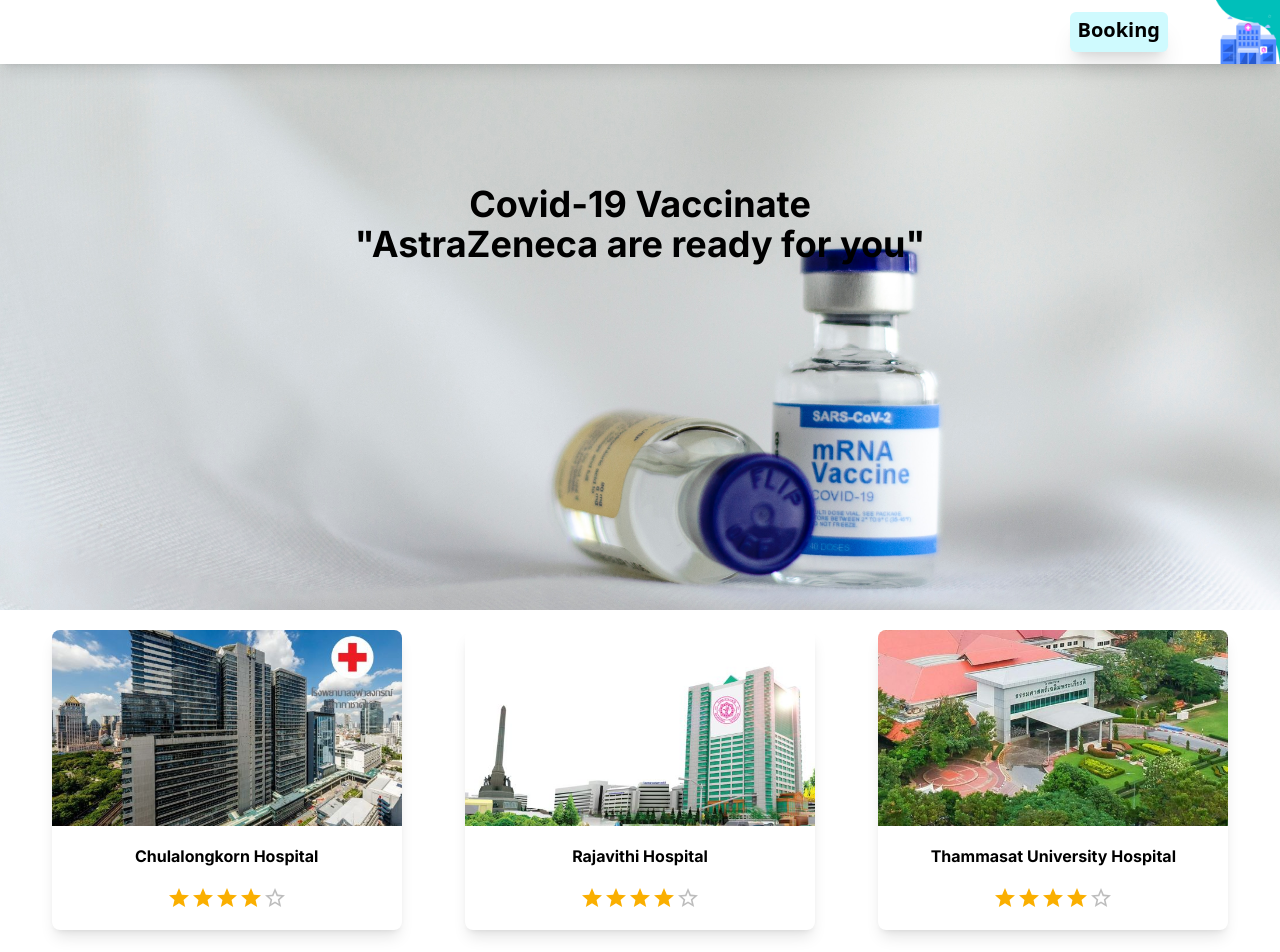
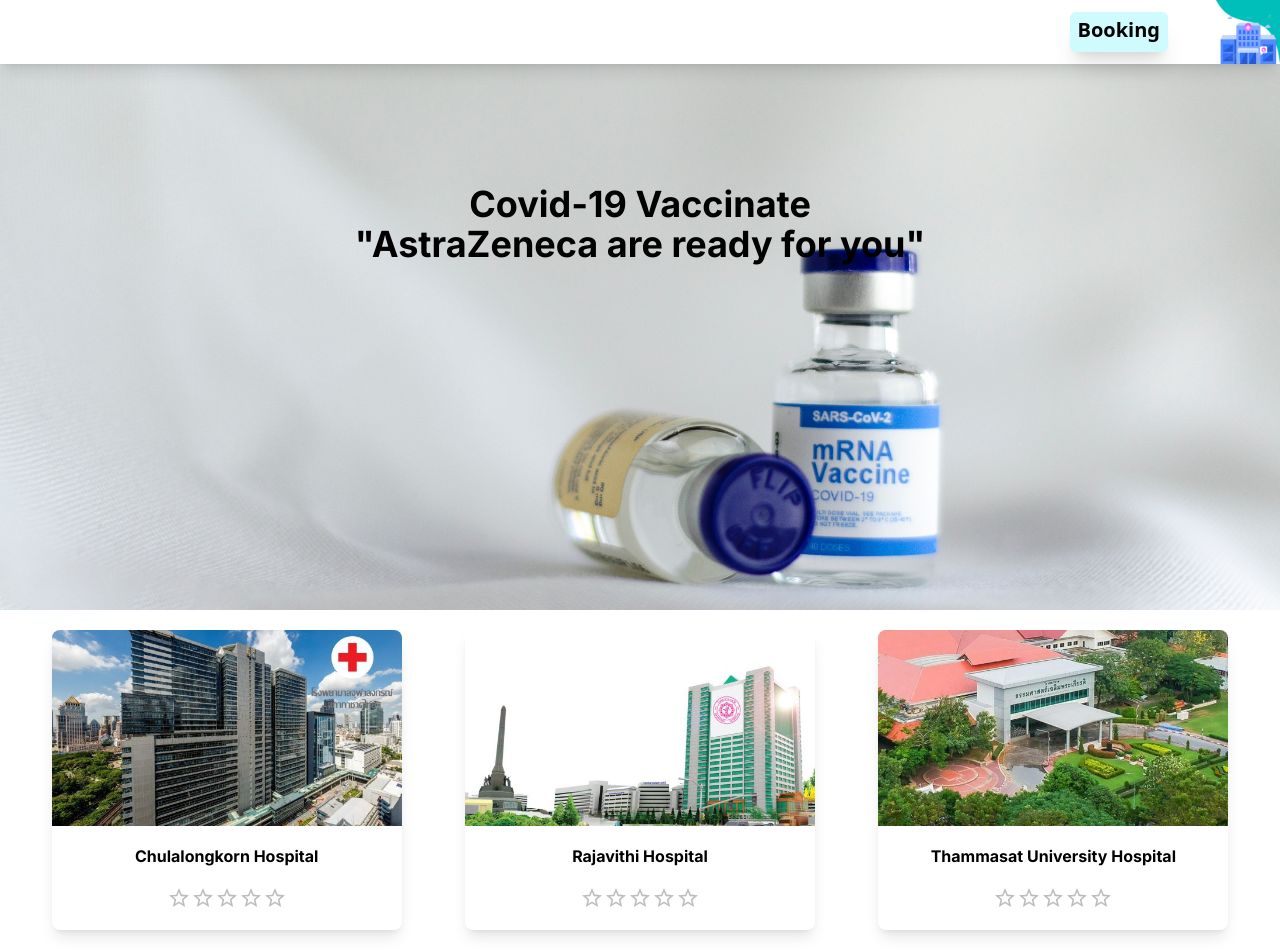
Before and after one commit to ChawinNg/SW_Dev_2_Assignment_3_6431311921, a Next.js app: page / in a window 1280 px wide. Shown: the top 952 px of the page. Built offline with nearby package versions, Linux system fonts and the light colour scheme.

Commit message:
Ass6_Finalllllllllll

```diff
--- a/src/components/cardpanel.tsx
+++ b/src/components/cardpanel.tsx
@@ -2,36 +2,39 @@
 import { type } from "os";
 import VaccineCard from "./vaccinecard";
 import { Reducer, useReducer } from "react";
+import {useState} from 'react';
 
 export default function CardPanel(){
-    const ratingReducer = (ratingList:Map<string,string>, action:{type:string,hosName:string,rating:string})=>{
+    const ratingReducer = (ratingList:Map<string,number>, action:{type:string,hosName:string,rating:number})=>{
         switch(action.type) {
             case 'add': {
                 return new Map(ratingList.set(action.hosName,action.rating))
             }
             case 'remove': {
-                ratingList.delete(action.hosName)
-                return new Map(ratingList)
+                let tmp= new Map(ratingList)
+                tmp.delete(action.hosName)
+                return new Map(tmp)
             }
             default: return ratingList
         }
     }
-    const [ratingList, dispatchRating] = useReducer(ratingReducer, new Map<string,string>())
+    const [ratingList, dispatchRating] = useReducer(ratingReducer, new Map<string,number>())
+    const [rate,changeRate] = useState(0);
+    {console.log(ratingList)}
     return (
         <div>
             <div style={{margin:"20px",display:"flex", flexDirection:"row",alignContent:"space-around",justifyContent:"space-around",flexWrap:"wrap"}}>
-                <VaccineCard name="Chulalongkorn Hospital" imgsrc="/img/chula.jpg"
-                delRating={(hos:string,value:string)=>dispatchRating({type:'remove', hosName:hos,rating:value})}
-                onRating={(hos:string,value:string)=>dispatchRating({type:'add', hosName:hos,rating:value}) }/>
+                <VaccineCard name="Chulalongkorn Hospital" imgsrc="/img/chula.jpg" rate={ratingList.get("Chulalongkorn Hospital") || 0}
+                dispatchRating={dispatchRating}/>
                 <VaccineCard name="Rajavithi Hospital" imgsrc="/img/rajavithi.jpg"
-                delRating={(hos:string,value:string)=>dispatchRating({type:'remove', hosName:hos,rating:value})}
-                onRating={(hos:string,value:string)=>dispatchRating({type:'add', hosName:hos,rating:value})}/>
+                rate={ratingList.get("Rajavithi Hospital") || 0}
+                dispatchRating={dispatchRating}/>
                 <VaccineCard name="Thammasat University Hospital" imgsrc="/img/thammasat.jpg"
-                delRating={(hos:string,value:string)=>dispatchRating({type:'remove', hosName:hos,rating:value})}
-                onRating={(hos:string,value:string)=>dispatchRating({type:'add', hosName:hos,rating:value})}/>
+                rate={ratingList.get("Thammasat University Hospital") || 0}
+                dispatchRating={dispatchRating}/>
             </div>
             <div className="w-[100%] text-xl font-medium text-black text-center my-10 bg-slate-100 py-10 ">Rating:
-            {Array.from(ratingList).map((hos)=><div className="cursor-pointer hover:bg-neutral-200" onClick={()=>dispatchRating({type:'remove',hosName:hos[0],rating:hos[1]})}>{hos}</div>)}</div>
+            {Array.from(ratingList).map((hos)=><div className="cursor-pointer hover:bg-neutral-200" onClick={()=>{dispatchRating({type:'remove',hosName:hos[0],rating:hos[1]})}}>{hos[0]} : {hos[1]}</div>)}</div>
 
         </div>
     )
--- a/src/components/vaccinecard.tsx
+++ b/src/components/vaccinecard.tsx
@@ -3,9 +3,14 @@
 import InteractiveCard from './InteractiveCard';
 import Rating from '@mui/material/Rating';
 import * as React from 'react';
+import {useEffect} from 'react'
 
-export default function VaccineCard({name,imgsrc,delRating,onRating} : {name:string,imgsrc:string,delRating:Function,onRating:Function}){
-    const [value,setValue] = React.useState<number | null>(4);
+
+export default function VaccineCard({name,imgsrc,rate,dispatchRating} : {name:string,imgsrc:string,rate:number,dispatchRating:Function}){
+    const [value,setValue] = React.useState<number | null>(null);
+    {console.log(rate)}
+    useEffect(() => {setValue(rate)},[rate])
+    // const [ratingList, dispatchRating] = useReducer(ratingReducer, new Map<string,string>())
     return (
         <InteractiveCard>
             <div className='w-full h-[70%] relative rounded-t-lg'>
@@ -15,7 +20,7 @@
                     className='object-cover rounded-t-lg'/>
             </div>
             <div className='w-full h-[15%] p-[10px] text-black font-bold text-center my-2 relative'>{name}</div>
-            <Rating id="rate"className='mb-5 object-contain object-center'  value={value} defaultValue={4} onChange={(e,newValue)=> {setValue(newValue);e.stopPropagation(); onRating(name," Rating : "+newValue)}}/>
+            <Rating id="rate"className='mb-5 object-contain object-center'  value={value} onChange={(e,newValue)=> {setValue(newValue);e.stopPropagation;dispatchRating({type:'add', hosName:name,rating:newValue})}}/>
             {/* <button className="mx-auto flex text-sm h-[10%] rounded-md bg-sky-600 hover:bg-indigo-600 px-2 py-1 shadow-sm text-white"
             onClick={(e)=>{e.stopPropagation(); onRating(name)}}>Rating</button> */}
         </InteractiveCard>
```
